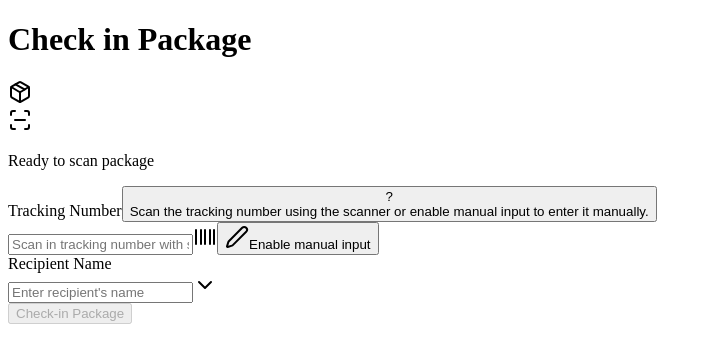
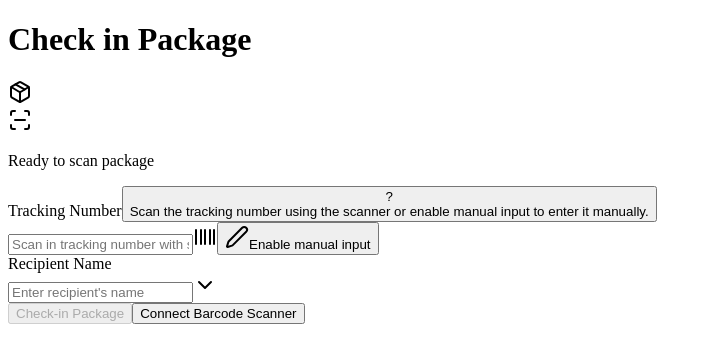
Before and after one commit to rice-apps/mailroom, a Next.js app: page /scan in a window 1280 px wide. Shown: the top 362 px of the page, without its empty margins (0-712 px from the left). Built offline with nearby package versions, Linux system fonts and the light colour scheme.

Commit message:
added scanning functionality and connect scanner button

```diff
--- a/app/scan/page.tsx
+++ b/app/scan/page.tsx
@@ -5,6 +5,18 @@ import { Button } from "@/components/ui/button";
 import { Input } from "@/components/ui/input";
 import { Label } from "@/components/ui/label";
 import { Package, ScanLine, Barcode, Edit2, ChevronDown } from "lucide-react";
+
+declare global {
+  interface Navigator {
+    serial: any;
+  }
+
+  interface SerialPort {
+    open: (options: { baudRate: number }) => Promise<void>;
+    readable: ReadableStream;
+    close: () => Promise<void>;
+  }
+}
 
 const recipients = ["Ovik Das", "Aditya Viswanathan"];
 
@@ -16,6 +28,67 @@ export default function ScanCheckin() {
   const [showDropdown, setShowDropdown] = useState(false);
   const [filteredRecipients, setFilteredRecipients] = useState(recipients);
   const dropdownRef = useRef<HTMLDivElement>(null);
+
+
+  const [port, setPort] = useState<SerialPort | null>(null);
+  const [reader, setReader] = useState<ReadableStreamDefaultReader<string> | null>(null);
+  const [buffer, setBuffer] = useState('');
+
+  const requestPort = async () => {
+    try {
+      const port = await navigator.serial.requestPort({
+        filters: [{ usbVendorId: 0x01a86 }],
+      });
+      await port.open({ baudRate: 9600 });
+      setPort(port);
+
+      const textDecoder = new TextDecoderStream();
+      const readableStreamClosed = port.readable.pipeTo(textDecoder.writable);
+      const reader = textDecoder.readable.getReader();
+      setReader(reader);
+
+      readData(reader);
+    } catch (error) {
+      console.error('Error accessing serial port:', error);
+    }
+  };
+
+  const readData = async (reader) => {
+    try {
+      while (true) {
+        const { value, done } = await reader.read();
+        if (done) {
+          break;
+        }
+        const decodedValue = value;
+        setBuffer((prevBuffer) => {
+          const newBuffer = prevBuffer + decodedValue;
+          const crlfIndex = newBuffer.indexOf('\r');
+          if (crlfIndex !== -1) {
+            const completeLine = newBuffer.slice(0, crlfIndex);
+            setTrackingNumber(completeLine);
+            return newBuffer.slice(crlfIndex + 2);
+          }
+          return newBuffer;
+        });
+      }
+    } catch (error) {
+      console.error('Error reading from serial port:', error);
+    }
+  };
+
+  const closePort = async () => {
+    if (reader) {
+      await reader.cancel();
+      await reader.releaseLock();
+      setReader(null);
+    }
+    if (port) {
+      await port.close();
+      setPort(null);
+    }
+    setBuffer('');
+  };
 
   useEffect(() => {
     setFilteredRecipients(
@@ -192,6 +265,12 @@ export default function ScanCheckin() {
           >
             Check-in Package
           </Button>
+
+          {!port ? (
+          <button onClick={requestPort}>Connect Barcode Scanner</button>
+          ) : (
+            <button onClick={closePort}>Disconnect</button>
+          )}
         </form>
       </div>
     </div>
```
